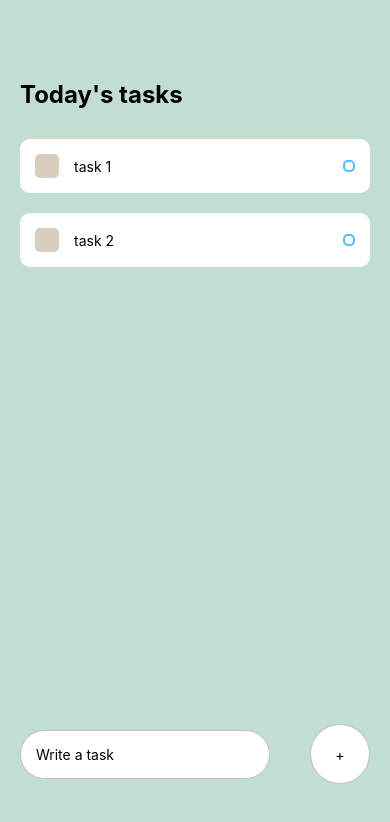
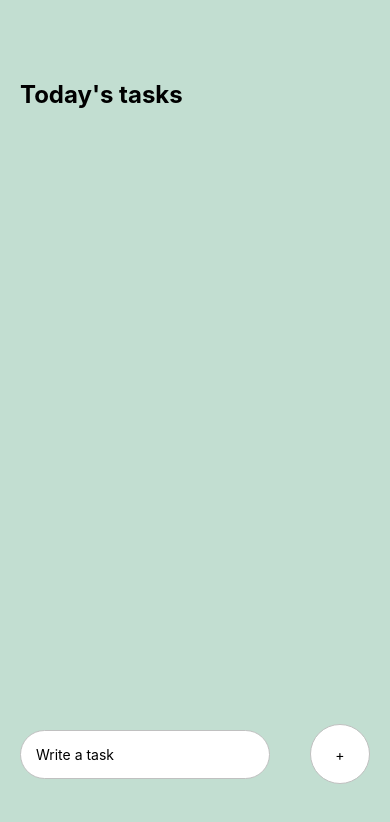
Before and after one commit to leilamahmoudi/react-native-todolist, a React Native app in the folder todoList/: screen / in a window 390 px wide. Shown: the top 822 px of the page. Built offline with nearby package versions, Linux system fonts and the light colour scheme.

Commit message:
add state if items

```diff
--- a/todoList/App.js
+++ b/todoList/App.js
@@ -1,6 +1,7 @@
 import React, { useState } from "react";
 import { StatusBar } from "expo-status-bar";
 import {
+  Keyboard,
   KeyboardAvoidingView,
   Platform,
   StyleSheet,
@@ -13,6 +14,13 @@
 
 export default function App() {
   const [task, setTask] = useState();
+  const [taskItems, setTaskItems] = useState([]);
+
+  const handelAddTask = () => {
+    Keyboard.dismiss();
+    setTaskItems([...taskItems, task]);
+    setTask(null);
+  };
 
   return (
     <View style={styles.container}>
@@ -21,8 +29,9 @@
         <Text style={styles.sectionTitle}>Today's tasks</Text>
         <View style={styles.items}>
           {/* This is where the tasks will go !*/}
-          <Task text={"task 1"} />
-          <Task text={"task 2"} />
+          {taskItems.map((item, index) => {
+            return <Task key={index} text={item} />;
+          })}
         </View>
       </View>
       {/* Write a task*/}
@@ -30,8 +39,13 @@
         behavior={Platform.Os === "ios" ? "padding" : "height"}
         style={styles.writeTaskWrapper}
       >
-        <TextInput style={styles.input} placeholder="Write a task" />
-        <TouchableOpacity>
+        <TextInput
+          style={styles.input}
+          placeholder="Write a task"
+          value={task}
+          onChangeText={(text) => setTask(text)}
+        />
+        <TouchableOpacity onPress={() => handelAddTask()}>
           <View style={styles.addWrapper}>
             <Text style={styles.addText}>+</Text>
           </View>
```
